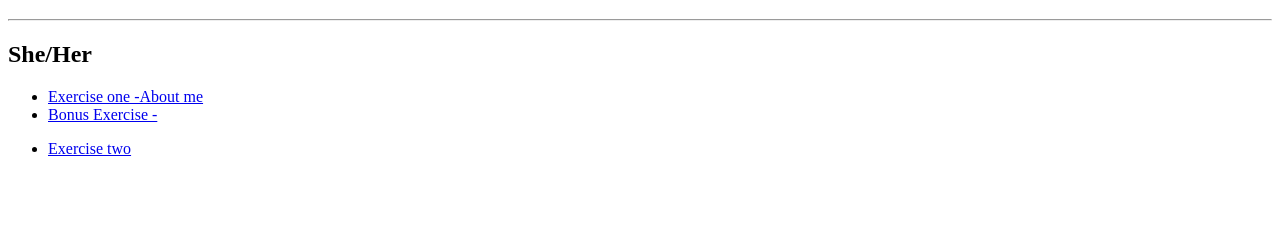
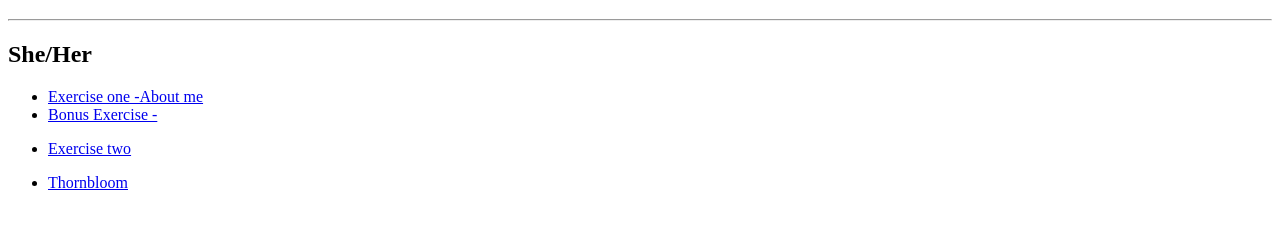
Before and after one commit to kerryconstable/Web-1, a plain HTML site: page index.html in a window 1280 px wide. Shown: the part 61-290 px from the top of the page. Drawn offline with Linux system fonts and the light colour scheme.

Commit message:
Add files via upload

```diff
--- a/index.html
+++ b/index.html
@@ -26,6 +26,12 @@
             <a href="exercise-two/index.html">Exercise two </a>
             </li>
         </ul>
+         <ul>
+        <li>
+            <a href= "thornbloom-website/Index.html">Thornbloom</a>
+
+            </li>
+        </ul>
             </body>
 
 </html>
```
